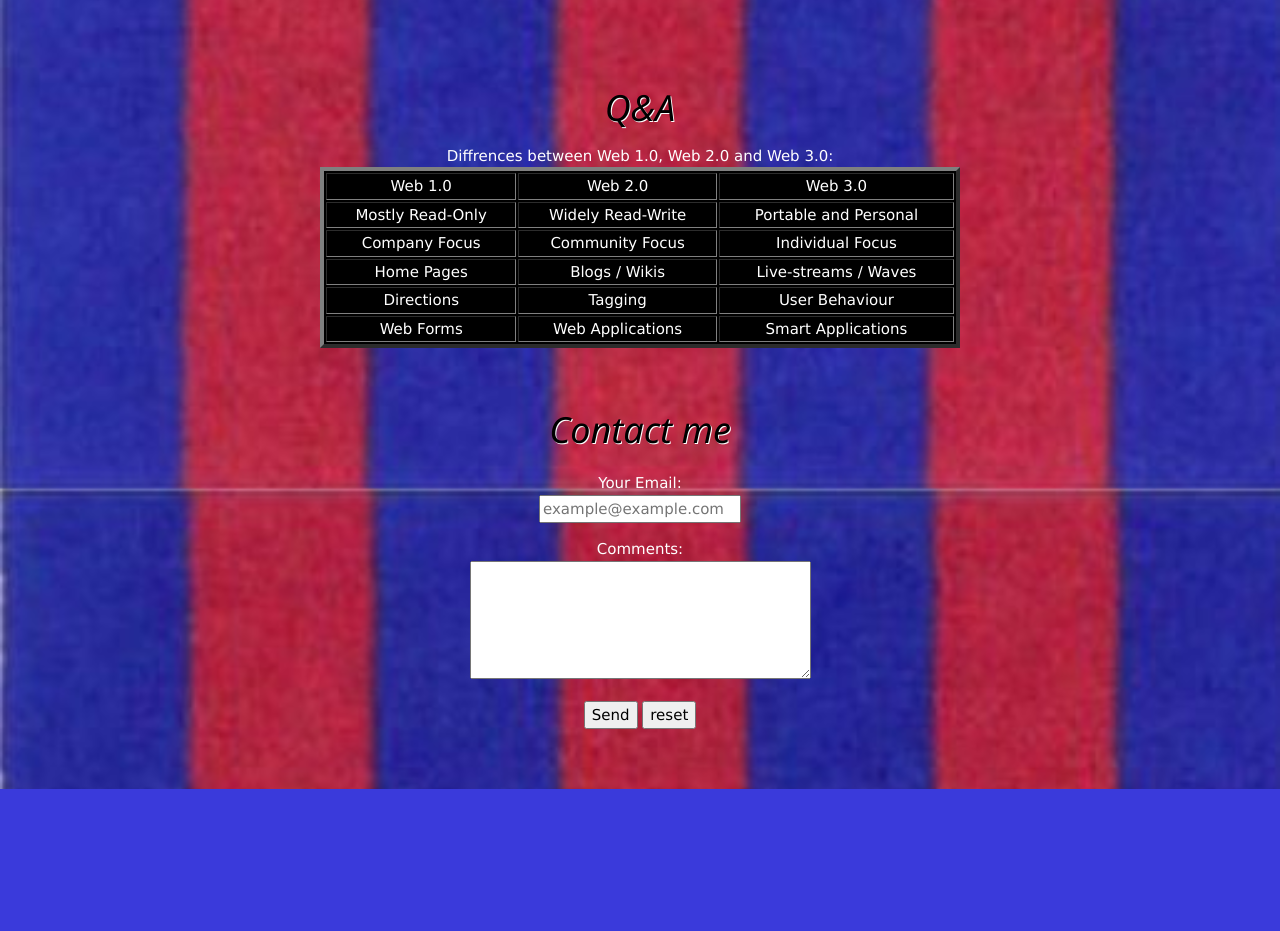
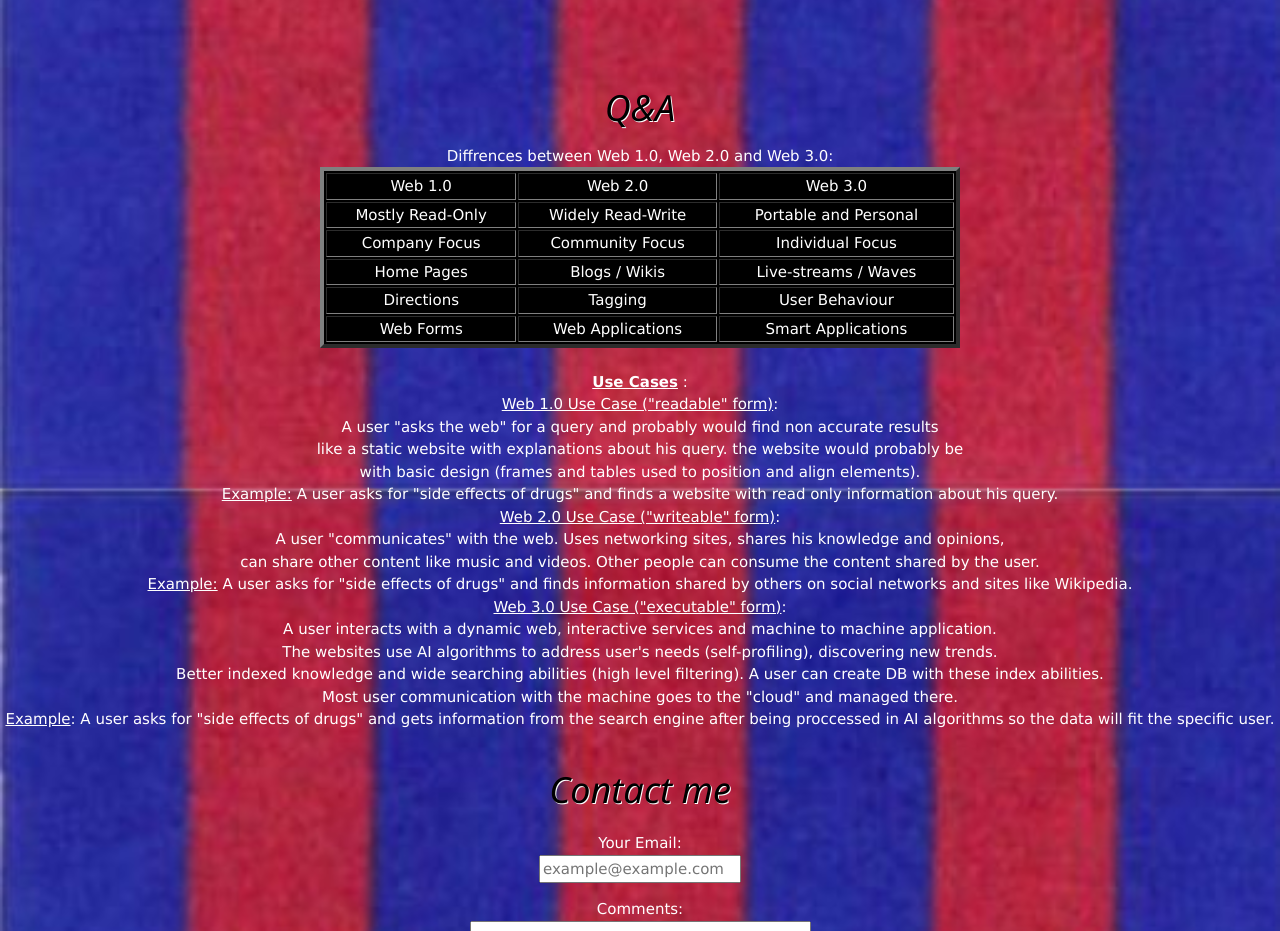
Before and after one commit to AlonZolfi/MessiWebsite, a plain HTML site: page index.html in a window 1280 px wide. Shown: the part 1947-2878 px from the top of the page. Before the commit the page ends 2736 px from the top, so only its background shows below. Drawn offline with nearby package versions, Linux system fonts and the light colour scheme.

Commit message:
added use cases

```diff
--- a/index.html
+++ b/index.html
@@ -127,6 +127,32 @@ Diffrences between Web 1.0, Web 2.0 and Web 3.0:
             </tr>
   </table>
 <br/>
+<b><u>Use Cases</u></b> :
+<br/>
+<u>Web 1.0 Use Case ("readable" form)</u>:<br/> A user "asks the web" for a query and probably would find non accurate results
+<br/>
+like a static website with explanations about his query. the website would probably be
+<br/>
+with basic design (frames and tables used to position and align elements).
+<br/>
+<u>Example:</u> A user asks for "side effects of drugs" and finds a website with read only information about his query.
+<br/>
+<u>Web 2.0 Use Case ("writeable" form)</u>:<br/> A user "communicates" with the web. Uses networking sites, shares his knowledge and opinions,
+<br/>
+can share other content like music and videos. Other people can consume the content shared by the user.
+<br/>
+<u>Example:</u> A user asks for "side effects of drugs" and finds information shared by others on social networks and sites like Wikipedia.
+<br/>
+<u>Web 3.0 Use Case ("executable" form)</u>:<br/> A user interacts with a dynamic web, interactive services and machine to machine application.
+<br/>
+The websites use AI algorithms to address user's needs (self-profiling), discovering new trends.
+<br/>
+Better indexed knowledge and wide searching abilities (high level filtering). A user can create DB with these index abilities.
+<br/>
+Most user communication with the machine goes to the "cloud" and managed there.
+<br/>
+<u>Example</u>: A user asks for "side effects of drugs" and gets information from the search engine after being proccessed in AI algorithms so the data will fit the specific user.
+<br/>
 
 </section>
 
```
